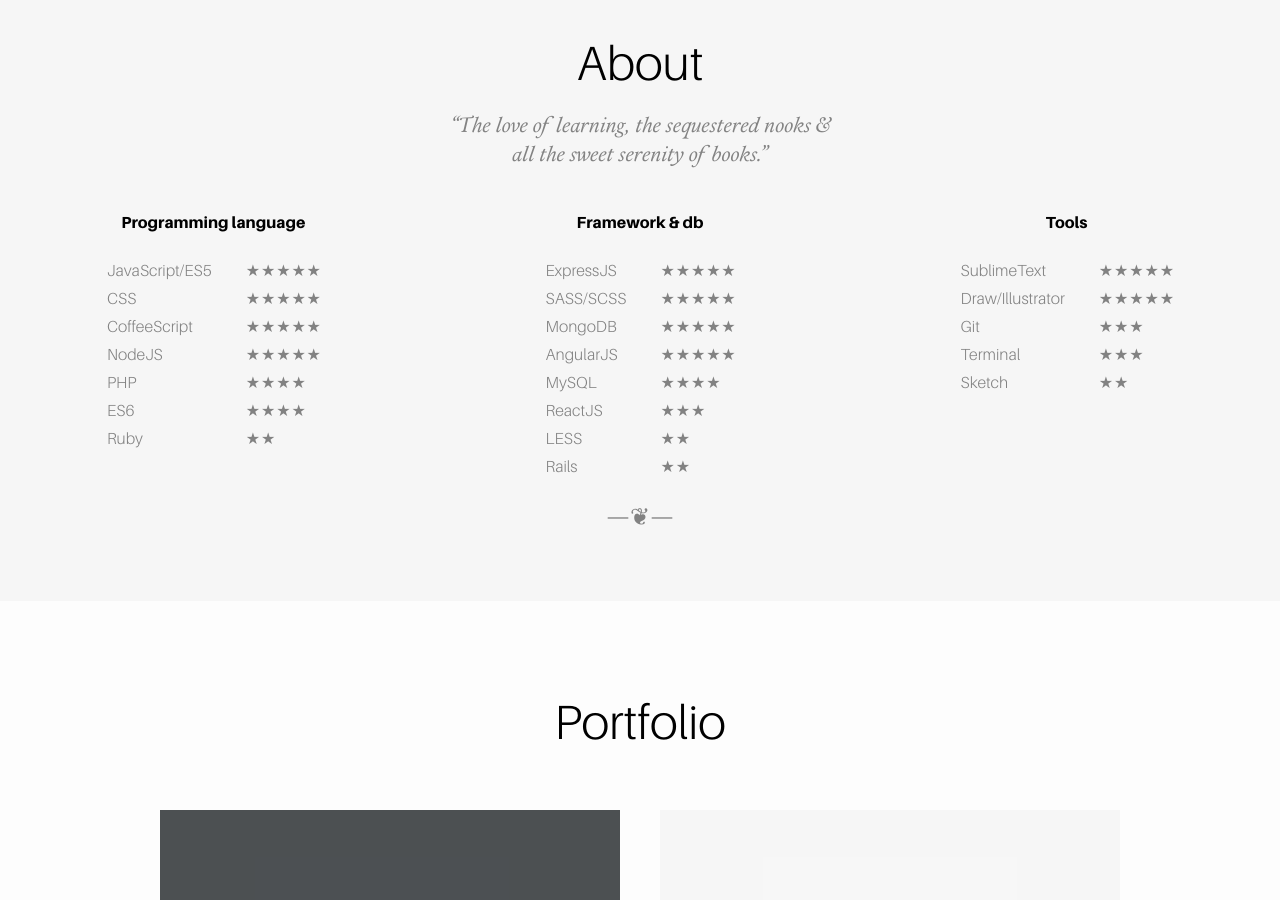
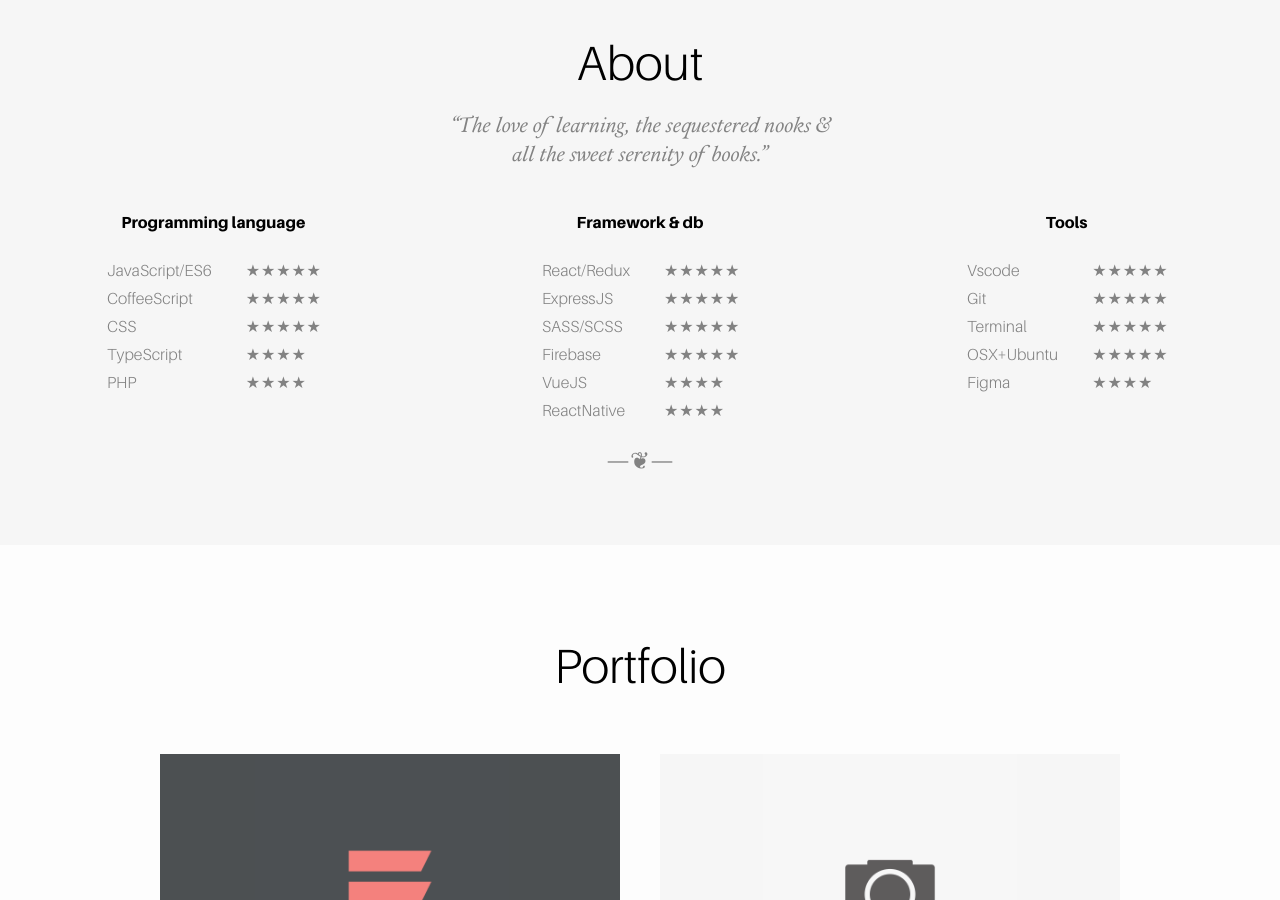
Before and after one commit to damaera/damaera.github.io, a Jekyll site: the page built from index.html, in a window 1280 px wide and 900 px high, scrolled down 668 px. Built offline with Jekyll 4.4.1, drawn with Linux system fonts in a browser that asks for light colours.

Commit message:
update skill

```diff
--- a/_data/skill.yml
+++ b/_data/skill.yml
@@ -1,25 +1,21 @@
 programming Language:
-  JavaScript/ES5: 5
+  JavaScript/ES6: 5
+  CoffeeScript: 5
   CSS: 5
-  CoffeeScript: 5
-  NodeJS: 5
+  TypeScript: 4
   PHP: 4
-  ES6: 4
-  Ruby: 2
 
 framework & DB:
+  React/Redux: 5
   ExpressJS: 5
   SASS/SCSS: 5
-  MongoDB: 5
-  AngularJS: 5
-  MySQL: 4
-  ReactJS: 3
-  LESS: 2
-  Rails: 2
+  Firebase: 5
+  VueJS: 4
+  ReactNative: 4
 
 tools:
-  SublimeText: 5
-  Draw/Illustrator: 5
-  Git: 3
-  Terminal: 3
-  Sketch: 2
+  Vscode: 5
+  Git: 5
+  Terminal: 5
+  OSX+Ubuntu: 5
+  Figma: 4
```
